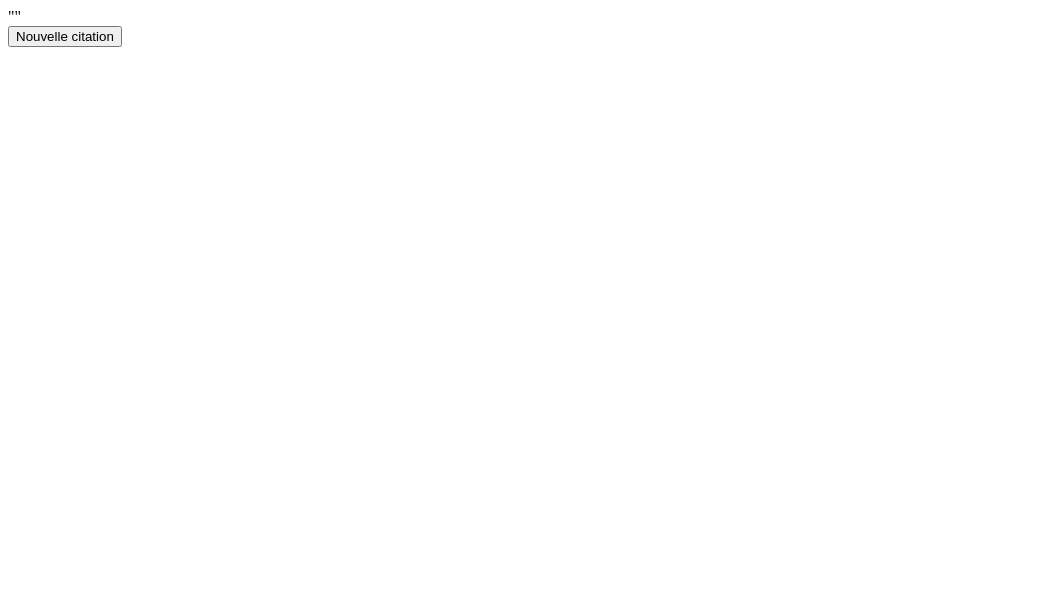
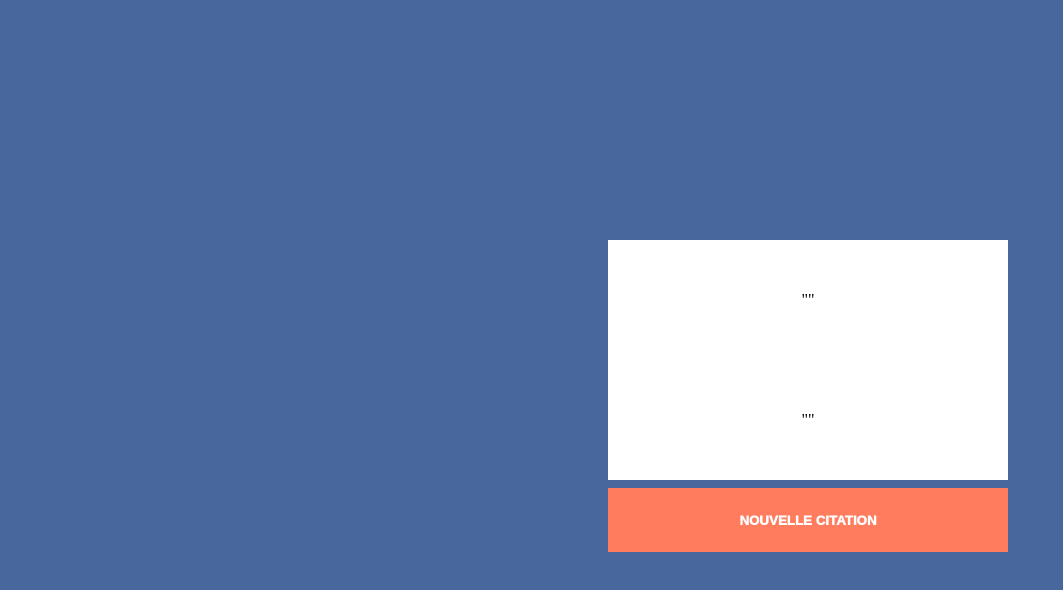
Before and after one commit to Akeops/G-n-rateur-de-citation, a plain HTML site: page index.html in a window 1280 px wide. Shown: the whole page, without its empty margins (0-1063 px from the left). Drawn offline with Linux system fonts and the light colour scheme.

Commit message:
Ajout des paragraphes pour la citation et l'auteur

```diff
--- a/index.html
+++ b/index.html
@@ -1,8 +1,14 @@
 <!DOCTYPE html>
+<head>
+  <link rel="stylesheet" type="text/css" href="style.css">
+</head>
 <body>
+  <div>
+    <p id="paragrapheCitation">""</p>
 
+    <p id="auteur">""</p>
 
-  <div>""</div>
+  </div>
   <button>Nouvelle citation</button><br/>
   <script src="test.js"></script>
 </body>
```
